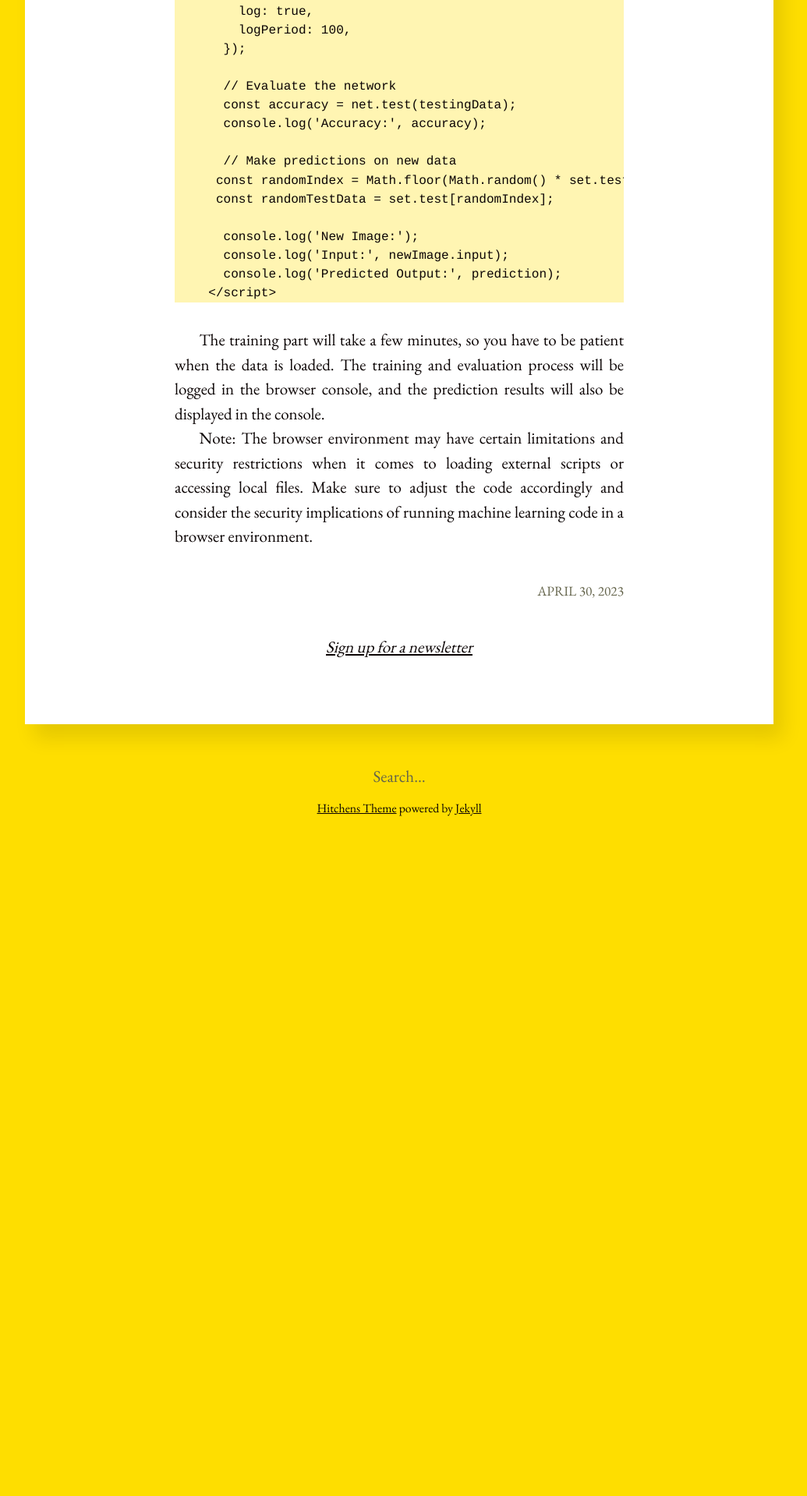
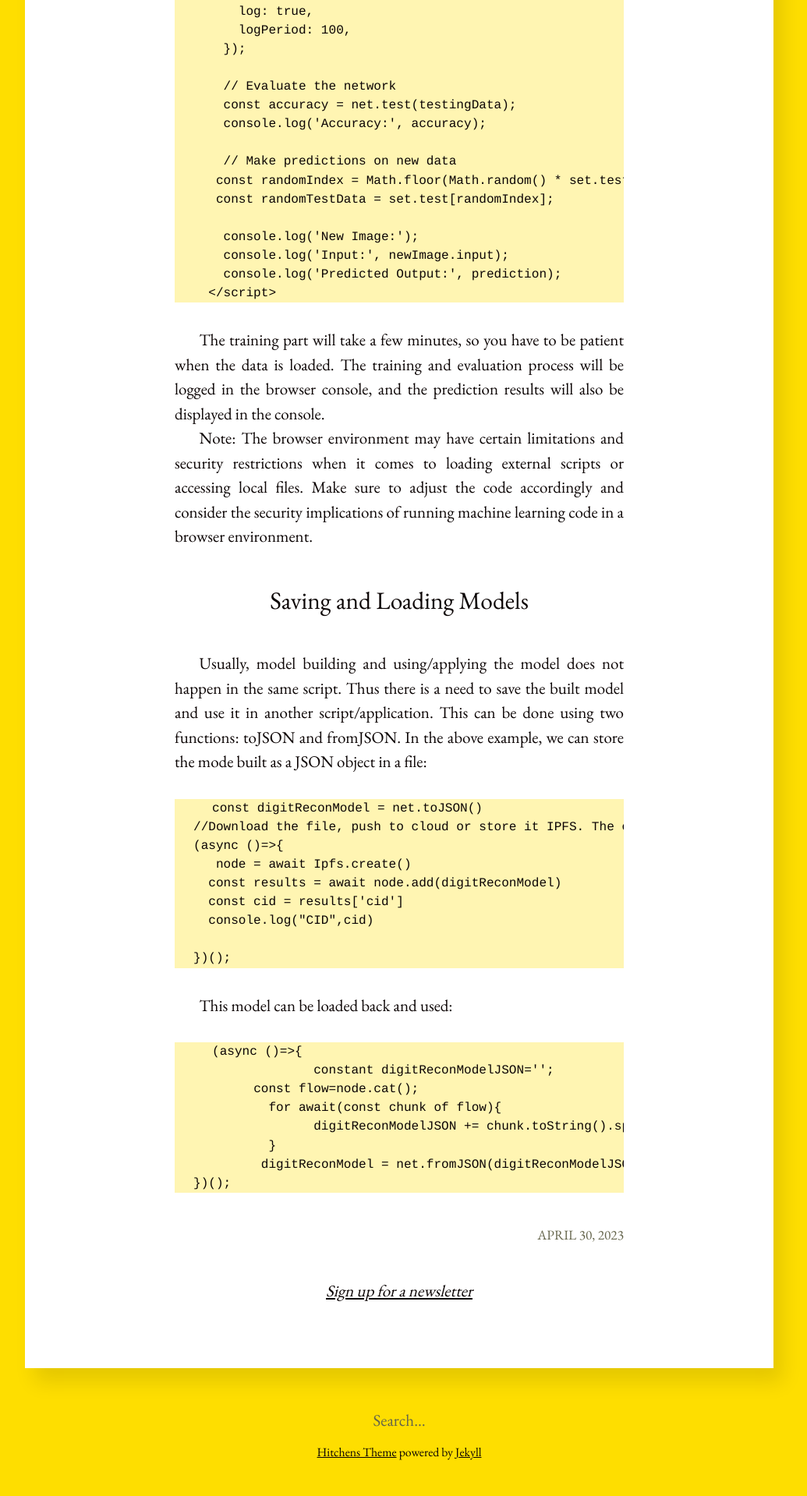
Before and after one commit to gopi-suvanam/gopi-suvanam.github.io, a Jekyll site: the page built from _posts/2023-04-30-Machine-Learning-in-JavaScript-using-Brainjs.md, in a window 1280 px wide. Shown: the part 4112-6031 px from the top of the page at 78% size, without its empty margins (128-1163 px from the left). Built offline with Jekyll 4.4.1, drawn with Linux system fonts in a browser that asks for light colours; before the commit the page ends 5205 px from its top, so only the background shows below that.

Commit message:
Update 2023-04-30-Machine-Learning-in-JavaScript-using-Brainjs.md

```diff
--- a/_posts/2023-04-30-Machine-Learning-in-JavaScript-using-Brainjs.md
+++ b/_posts/2023-04-30-Machine-Learning-in-JavaScript-using-Brainjs.md
@@ -121,3 +121,27 @@ In this example, we include the brain.js and mnist packages using the <script> t
 The training part will take a few minutes, so you have to be patient when the data is loaded.  The training and evaluation process will be logged in the browser console, and the prediction results will also be displayed in the console.
 
 Note: The browser environment may have certain limitations and security restrictions when it comes to loading external scripts or accessing local files. Make sure to adjust the code accordingly and consider the security implications of running machine learning code in a browser environment.
+
+### Saving and Loading Models
+Usually, model building and using/applying the model does not happen in the same script. Thus there is a need to save the built model and use it in another script/application. This can be done using two functions: toJSON and fromJSON. In the above example, we can store the mode built as a JSON object in a file:
+
+	const digitReconModel = net.toJSON()
+	//Download the file, push to cloud or store it IPFS. The code below shows how to store it in IPFS:
+	(async ()=>{
+	   node = await Ipfs.create()
+	  const results = await node.add(digitReconModel)
+	  const cid = results['cid']
+	  console.log("CID",cid)
+
+	})();
+
+This model can be loaded back and used:
+
+	(async ()=>{
+  		constant digitReconModelJSON='';
+		const flow=node.cat();
+		  for await(const chunk of flow){
+			digitReconModelJSON += chunk.toString().split(",").map(x=>String.fromCharCode(parseInt(x))).join("");
+		  }
+		 digitReconModel = net.fromJSON(digitReconModelJSON);
+	})();
```
